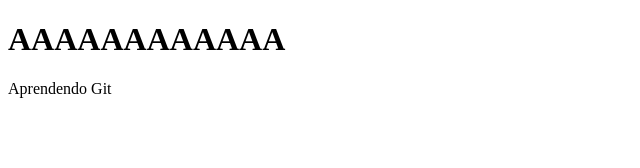
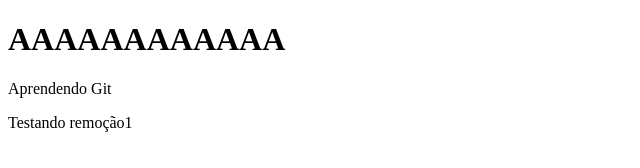
Before and after one commit to CaiquePiter/git_testes, a plain HTML site: page index.html in a window 1280 px wide. Shown: the whole page, without its empty margins (0-640 px from the left). Drawn offline with Linux system fonts and the light colour scheme.

Commit message:
confirmação

```diff
--- a/index.html
+++ b/index.html
@@ -9,5 +9,6 @@
 <body>
     <h1>AAAAAAAAAAAA</h1>
     <p>Aprendendo Git</p>
+    <p>Testando remoção1</p>
 </body>
 </html>
```
